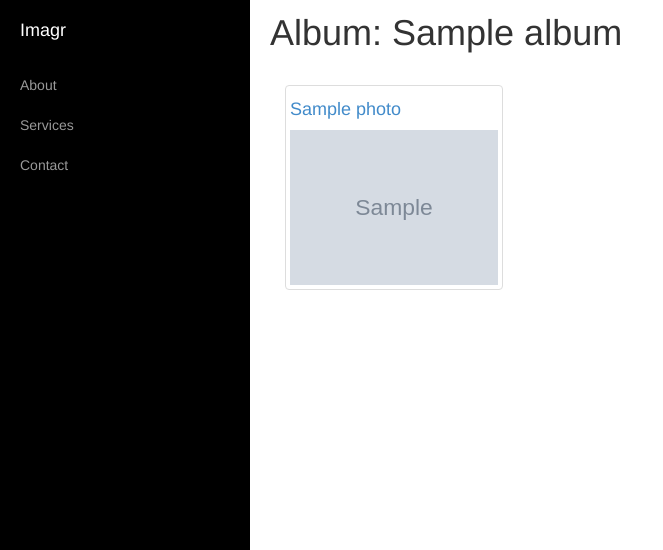
After one commit to sazlin/cfpydev-imagr, a Django app: template imagr_images/templates/album.html in a window 1280 px wide. The commit adds this page. Shown: the top 550 px of the page, without its empty margins (0-663 px from the left). Run offline with Django 3.2, Linux system fonts and the light colour scheme; the template is opened without the code that fills it: most values are stand-ins (such as "Sample title", 1, 10 or a date in 2020); grey boxes marked "Sample" are stand-in pictures; some libraries are stand-ins or nearby versions.

Commit message:
Clicking on a photo thumbnail in the album page now goes to the photo page for that photo.

```diff
--- /dev/null
+++ b/imagr_images/templates/album.html
@@ -0,0 +1,16 @@
+{% extends "base.html" %}
+
+{% block title %} Album: {{album.title}} {% endblock%}
+
+{% block content %}
+<div class="col-xs-3 col-md-3">
+
+{% for photo in photos.all %}
+<a href="{{ PHOTO_URL }}?id={{ photo.id }}" class="thumbnail">
+    <h4> {{ photo.title }}</h4>
+    <img src="{{ MEDIA_URL }}{{ photo.image }}" alt="{{ photo.title }}"/>
+</a>
+{% endfor %}
+</div>
+
+{% endblock %}
--- a/imagr_images/templates/home.html
+++ b/imagr_images/templates/home.html
@@ -6,7 +6,7 @@
 <div class="col-xs-3 col-md-3">
 
 {% for album in albums %}
-<a href="{{ ALBUM_URL }}{{album.id}}" class="thumbnail">
+<a href="{{ ALBUM_URL }}?id={{ album.id }}" class="thumbnail">
     <h4> {{ album.title }}</h4>
     <img src="{{ MEDIA_URL }}{{ album.cover_photo.image }}" alt="{{ album.cover_photo.title }}"/>
 </a>
--- a/imagr_images/urls.py
+++ b/imagr_images/urls.py
@@ -8,6 +8,8 @@ urlpatterns = patterns(
     '',
     url(r'^$', views.index, name='index'),
     url(r'^home/',views.home_page, name='home_page'),
+    url(r'^album/',views.album_page, name='album_page'),
+    url(r'^photo/',views.photo_page, name='photo_page'),
     url(r'^login/$', views.user_login, name='user_login'),
     # url(r'^media/' settings.MEDIA_ROOT)
 ) + static(settings.MEDIA_URL, document_root=settings.MEDIA_ROOT)
--- a/imagr_site/settings.py
+++ b/imagr_site/settings.py
@@ -30,6 +30,7 @@ class Base(Configuration):
 
     MEDIA_ROOT = BASE_DIR + "/media/"
 
+    PHOTO_URL = '/photo/'
     ALBUM_URL = '/album/'
     MEDIA_URL = '/media/'
 
```
Also changed, not shown: imagr_images/templates/photo.html (added, +13 -0 lines), imagr_images/views.py (+27 -1 lines).
